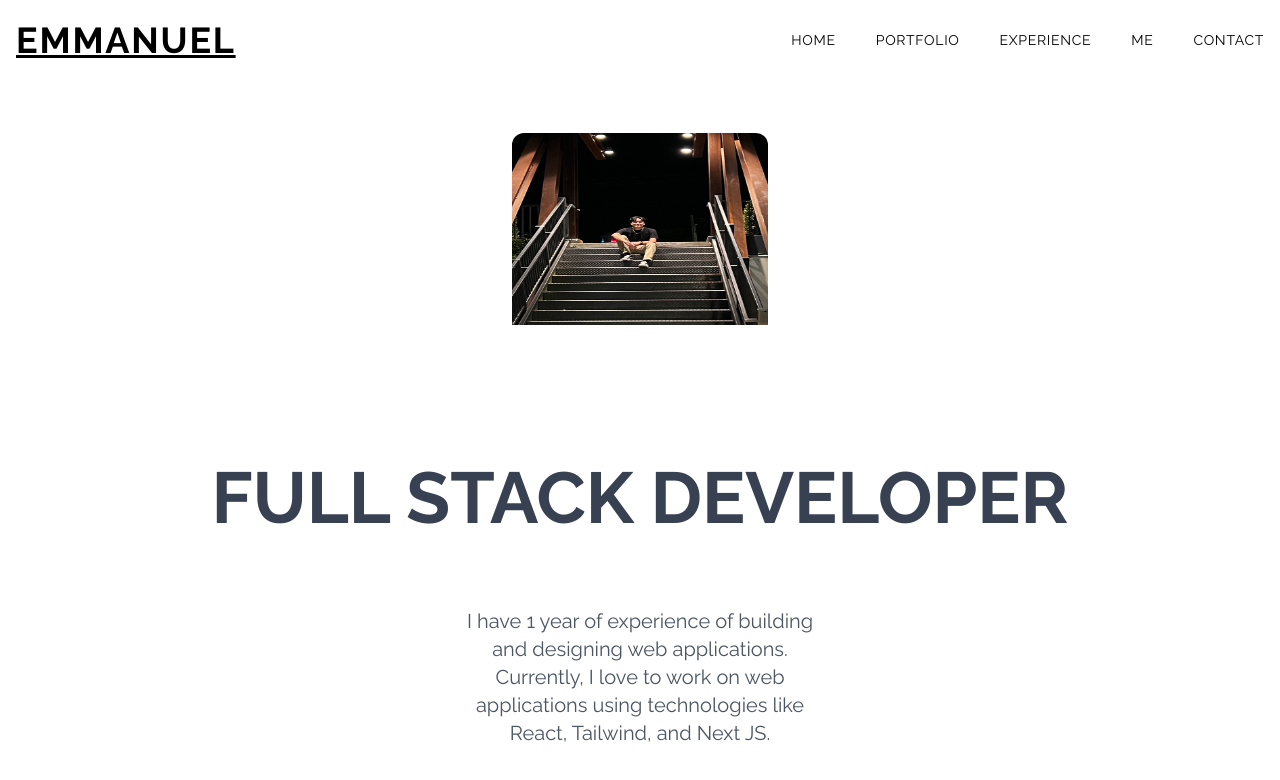
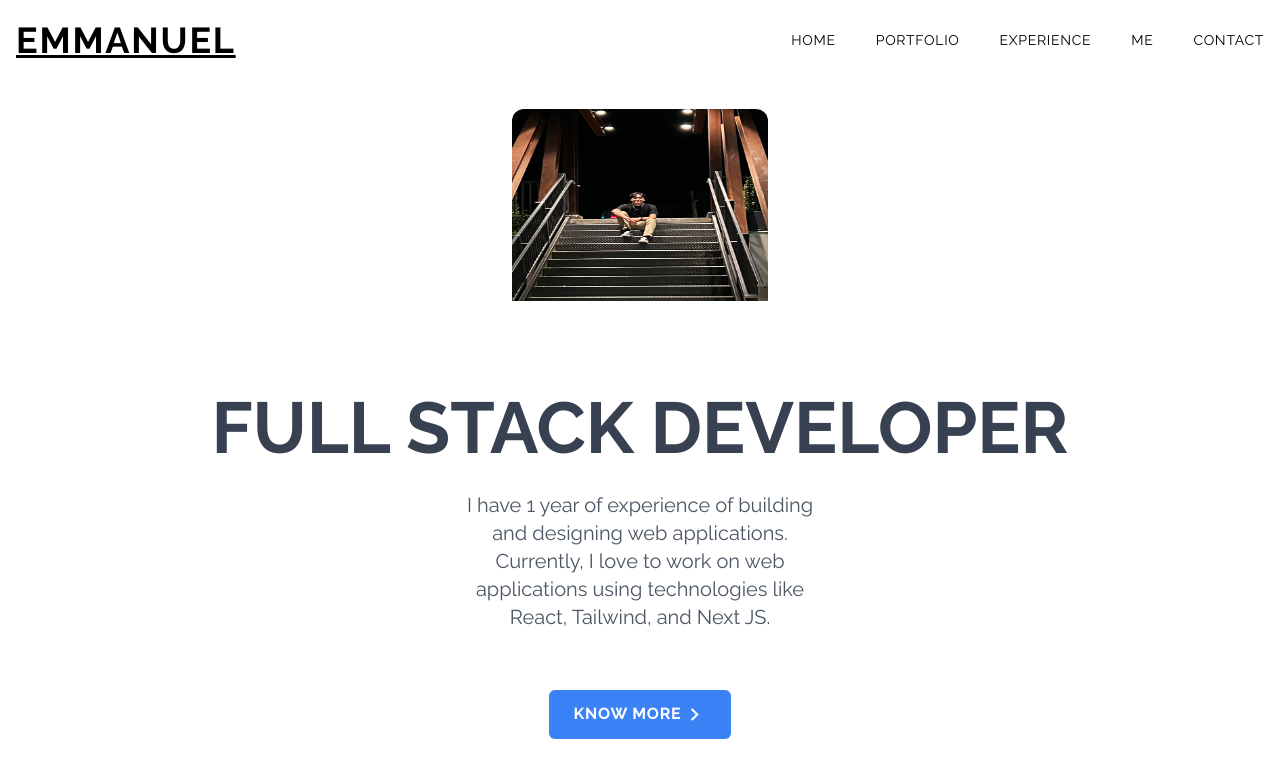
Before and after one commit to Emmanuel6093/emmanuelsportfolio, a Next.js app: page / in a window 1280 px wide. Shown: the top 780 px of the page. Built offline with nearby package versions, Linux system fonts and the light colour scheme.

Commit message:
homepage complete

```diff
--- a/components/HomePage.jsx
+++ b/components/HomePage.jsx
@@ -2,6 +2,7 @@ import React from 'react'
 import heroImage from '../public/assets/heroImage.png'
 import {MdExpandMore} from 'react-icons/md'
 import Image from 'next/image'
+import Link from 'next/link'
 
 const HomePage = () => {
   return (
@@ -19,6 +20,15 @@ const HomePage = () => {
             I have 1 year of experience of building and designing web applications. Currently, I love to work on web applications using technologies like React, Tailwind, and Next JS.
           </p>
 
+          <Link href='/#me'>
+            <div className='group flex items-center justify-center my-8 bg-blue-500 text-white px-6 py-3 font-bold uppercase rounded-md tracking-wider'>
+              know more
+              <span className='-rotate-90 duration-100 ease-in group-hover:rotate-0'>
+                <MdExpandMore size={25} />
+              </span>
+            </div>
+          </Link>
+
       </div>
     </div>
   )
```
